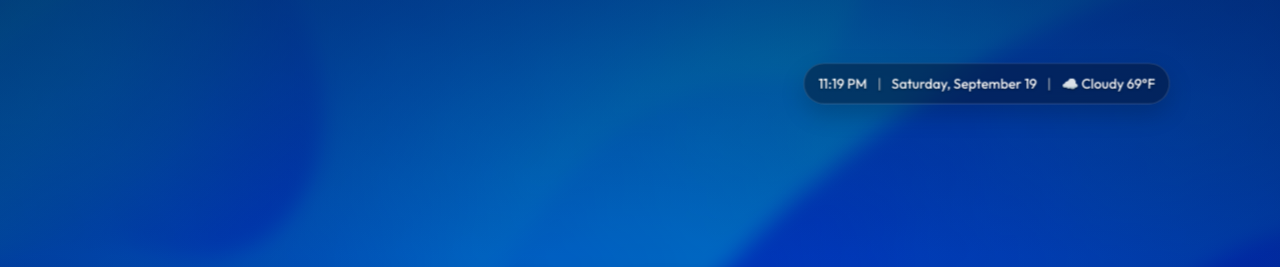
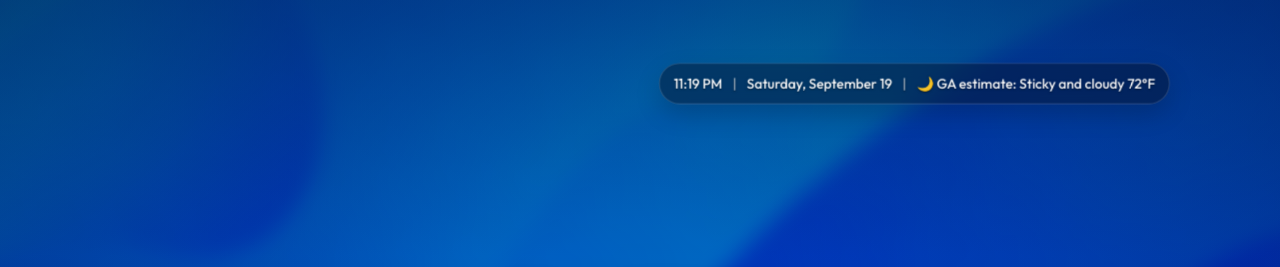
Before and after one commit to jwatson2029/test, a plain HTML site: page index.html in a window 1280 px wide. Shown: the top 267 px of the page. Drawn offline with nearby package versions, Linux system fonts and the light colour scheme.

Commit message:
Improve Georgia weather estimate

```diff
--- a/index.html
+++ b/index.html
@@ -283,19 +283,33 @@
                 statusDate.textContent = now.toLocaleDateString('en-US', dateOptions);
             }
 
-            // 3. Fake weather based on the current hour
-            const weatherByHour = [
-                { label: 'Clear 72°F', icon: '☀️' },
-                { label: 'Partly Cloudy 70°F', icon: '⛅' },
-                { label: 'Sunny 75°F', icon: '🌤️' },
-                { label: 'Light Breeze 68°F', icon: '🌬️' },
-                { label: 'Warm 73°F', icon: '🌞' },
-                { label: 'Cloudy 69°F', icon: '☁️' }
+            // 3. Georgia weather estimate based on season and time of day
+            const month = now.getMonth();
+            const hourOfDay = now.getHours();
+            const isDaytime = hourOfDay >= 7 && hourOfDay < 19;
+
+            const georgiaWeatherBySeason = [
+                { label: 'Cool and sunny 56°F', icon: '☀️' },
+                { label: 'Mild and breezy 68°F', icon: '🌤️' },
+                { label: 'Warm with scattered clouds 82°F', icon: '⛅' },
+                { label: 'Humid and stormy 88°F', icon: '⛈️' },
+                { label: 'Sticky and cloudy 76°F', icon: '☁️' },
+                { label: 'Cool and clear 60°F', icon: '🌙' }
             ];
-            const weather = weatherByHour[now.getHours() % weatherByHour.length];
+
+            const seasonIndex = month <= 1 ? 0 : month <= 3 ? 1 : month <= 5 ? 2 : month <= 7 ? 3 : month <= 9 ? 4 : 5;
+            let weather = georgiaWeatherBySeason[seasonIndex];
+
+            if (!isDaytime) {
+                weather = {
+                    label: `${weather.label.split(' ').slice(0, -1).join(' ')} ${Math.max(48, parseInt(weather.label.match(/(\d+)°F/)?.[1] || '60', 10) - 4)}°F`,
+                    icon: '🌙'
+                };
+            }
+
             const statusWeather = document.getElementById('status-weather');
             if (statusWeather) {
-                statusWeather.textContent = `${weather.icon} ${weather.label}`;
+                statusWeather.textContent = `${weather.icon} GA estimate: ${weather.label}`;
             }
 
             // 4. Dynamic Greeting based on hour
@@ -323,9 +337,11 @@
             }
 
             const greetingSpan = document.querySelector('#greeting span');
-            greetingSpan.textContent = greetingWord;
-            // Reset existing gradient classes and apply new ones
-            greetingSpan.className = `bg-clip-text text-transparent bg-gradient-to-r ${gradientFrom} ${gradientTo}`;
+            if (greetingSpan) {
+                greetingSpan.textContent = greetingWord;
+                // Reset existing gradient classes and apply new ones
+                greetingSpan.className = `bg-clip-text text-transparent bg-gradient-to-r ${gradientFrom} ${gradientTo}`;
+            }
         }
 
         // Initialize clock and greeting, then update every second
@@ -333,11 +349,16 @@
         setInterval(updateTimeAndGreeting, 1000);
 
         // Ensure search is always focused when window is clicked or opened
-        window.addEventListener('load', () => document.getElementById('main-search').focus());
+        window.addEventListener('load', () => {
+            const searchInput = document.getElementById('main-search');
+            if (searchInput) {
+                searchInput.focus();
+            }
+        });
         window.addEventListener('click', () => {
             const searchInput = document.getElementById('main-search');
             // Only force focus if they aren't clicking on a link
-            if (document.activeElement.tagName !== 'A') {
+            if (searchInput && document.activeElement.tagName !== 'A') {
                 searchInput.focus();
             }
         });
```
